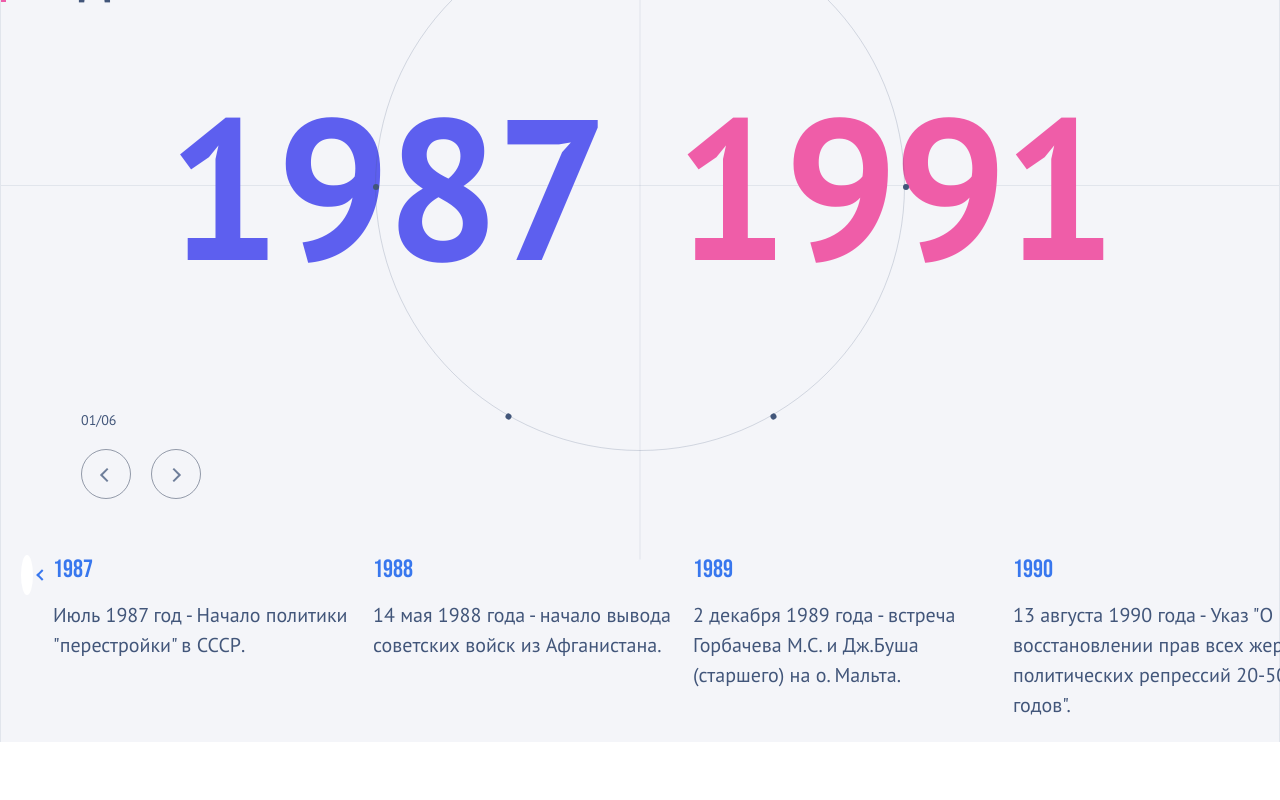
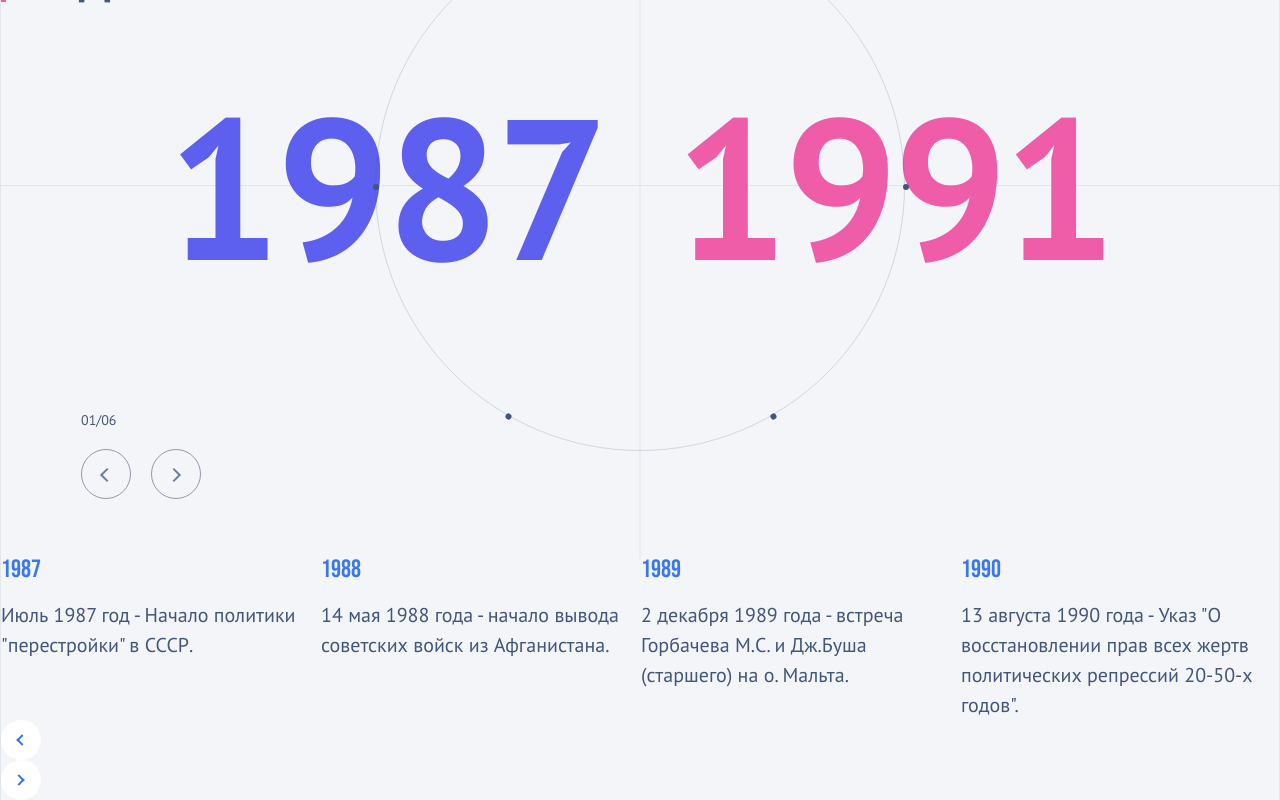
Before and after one commit to LDS196/test-slider, a React (Create React App) app: page / in a window 1280 px wide. Shown: the part 295-1095 px from the top of the page. Before the commit the page ends 1037 px from the top, so only its background shows below. Built offline with nearby package versions, Linux system fonts and the light colour scheme.

Commit message:
feat: add buttons for slider

```diff
--- a/src/components/Slider/SlidePrevButton/SlidePrevButton.tsx
+++ b/src/components/Slider/SlidePrevButton/SlidePrevButton.tsx
@@ -1,13 +1,14 @@
 import  React  from 'react';
 import { useSwiper } from 'swiper/react';
 import s from './SlidePrevButton.module.scss'
+
 export function SlidePrevButton() {
   const swiper = useSwiper();
 
   return (
     <button
       className={s.buttonPrev}
-      onClick={() => swiper.slideNext()}
+      onClick={() => swiper.slideNext}
     >
     </button>
   );
--- a/src/components/Slider/Slider.tsx
+++ b/src/components/Slider/Slider.tsx
@@ -10,6 +10,7 @@ import 'swiper/css/pagination';
 import SlideItem from "./SlideItem/SlideItem";
 import s from './Slider.module.scss'
 import {SlidePrevButton} from "./SlidePrevButton/SlidePrevButton";
+import SlideNextButton from "./SlideNextButton/SlideNextButton";
 
 
 type Props = {
@@ -19,8 +20,10 @@ type Props = {
 const Slider = ({events}: Props) => {
 
   return (
-    <div className={s.slider}>
-      <SlidePrevButton/>
+    <div
+      // className={s.slider}
+    >
+
       <Swiper
 
         // @ts-ignore
@@ -31,10 +34,12 @@ const Slider = ({events}: Props) => {
         onSwiper={(swiper) => console.log(swiper)}
         onSlideChange={() => console.log('slide change')}
       >
+        <SlidePrevButton/>
+        {events.map(event => <SwiperSlide key={event.id}>
+          <SlideItem date={event.date} description={event.description}/>
+        </SwiperSlide>)}
 
-        {events.map(event => <SwiperSlide key={event.id}><SlideItem date={event.date} description={event.description}/></SwiperSlide>)}
         <SlideNextButton/>
-
 
       </Swiper>
 
@@ -43,12 +48,6 @@ const Slider = ({events}: Props) => {
 };
 
 
- export function SlideNextButton() {
-  const swiper = useSwiper();
 
-  return (
-    <button onClick={() => swiper.slideNext()}>Slide to the next slide</button>
-  );
-}
 
 export default Slider;
```
